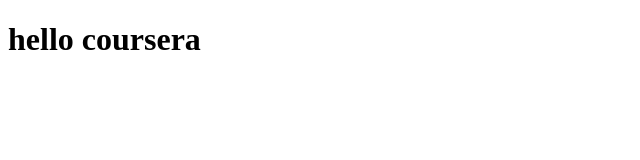
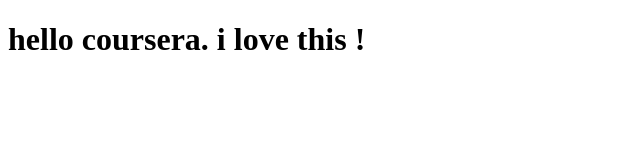
Before and after one commit to vemuharshi/coursera-test, a plain HTML site: page site/index.html in a window 1280 px wide. Shown: the whole page, without its empty margins (0-640 px from the left). Drawn offline with Linux system fonts and the light colour scheme.

Commit message:
addition to page

```diff
--- a/site/index.html
+++ b/site/index.html
@@ -4,6 +4,6 @@
 	<title>hello coursera!</title>
 </head>
 <body>
-<h1>hello coursera</h1>
+<h1>hello coursera. i love this !</h1>
 </body>
 </html>
```
